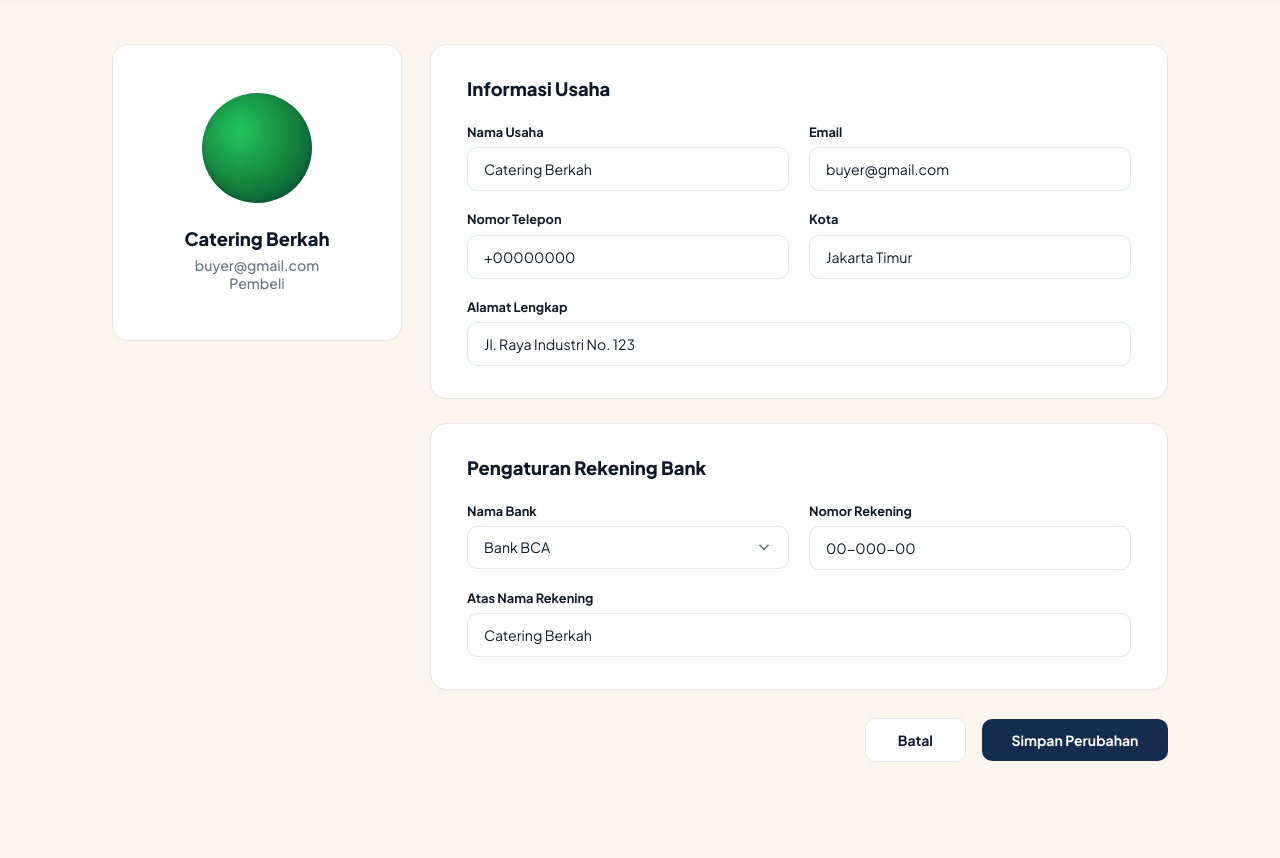
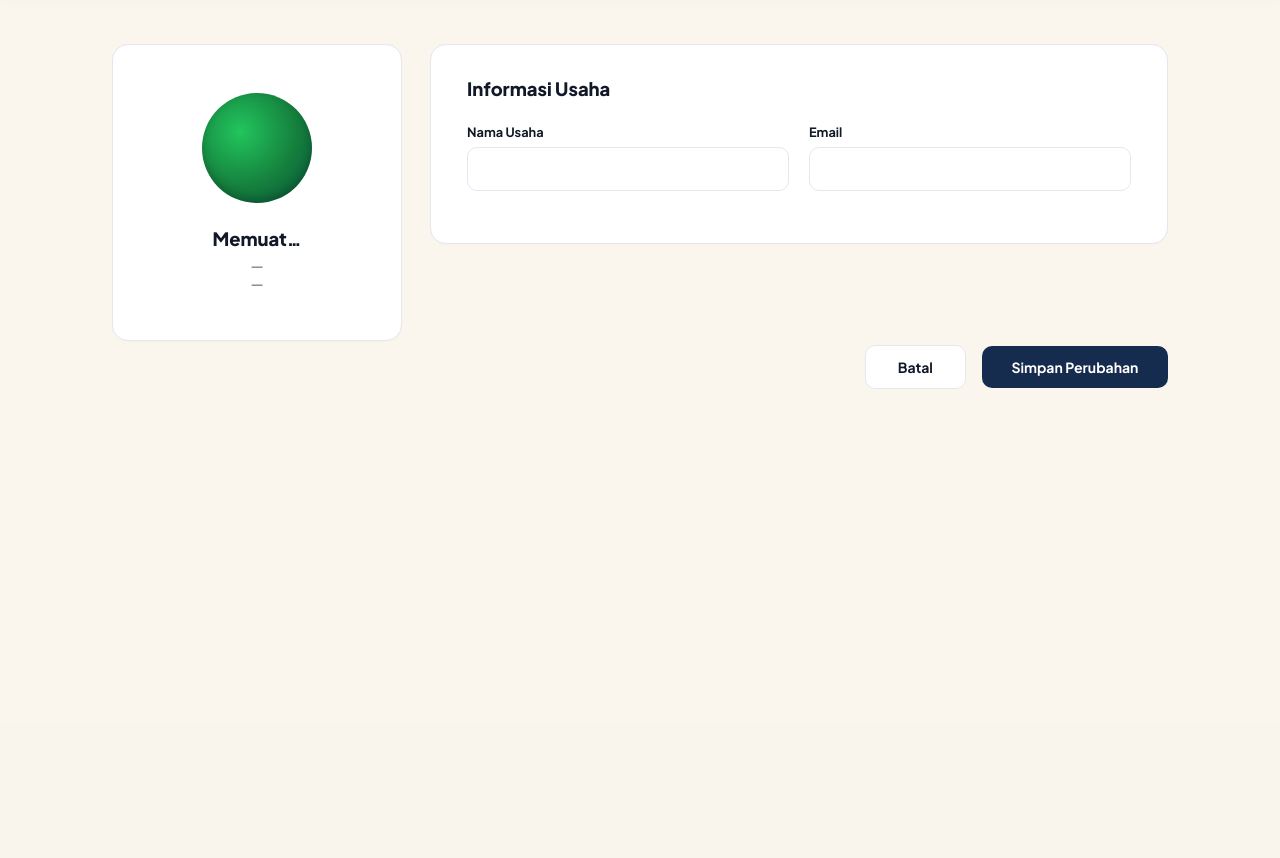
Before and after one commit to Vallens-jpg/B2B, a PHP site: template src/pages/profil.php in a window 1280 px wide. Shown: the part 76-934 px from the top of the page. After the commit the page ends 465 px from the top, so only its background shows below. Run offline with PHP 8.4, Linux system fonts and the light colour scheme; the template is opened without the code that fills it, so the values that code supplies are empty.

Commit message:
Profil: hapus field tanpa kolom database, Simpan asli via API auth/update.php

```diff
--- a/src/pages/profil.php
+++ b/src/pages/profil.php
@@ -355,9 +355,9 @@
       <!-- Left Column: Avatar & Business Summary Card -->
       <aside class="profil-avatar-card">
         <div class="profil-gradient-circle"></div>
-        <h2 class="profil-business-name" id="displayBusinessName">Catering Berkah</h2>
-        <p class="profil-business-email" id="displayEmail">buyer@gmail.com</p>
-        <p class="profil-business-email" id="displayRole">Pembeli</p>
+        <h2 class="profil-business-name" id="displayBusinessName">Memuat…</h2>
+        <p class="profil-business-email" id="displayEmail">—</p>
+        <p class="profil-business-email" id="displayRole">—</p>
       </aside>
 
       <!-- Right Column: Form Sections & Actions -->
@@ -370,61 +370,16 @@
           <div class="form-row-two-col">
             <div class="form-group-item">
               <label for="namaUsaha" class="profil-input-label">Nama Usaha</label>
-              <input type="text" id="namaUsaha" class="profil-input-field" value="Catering Berkah">
+              <input type="text" id="namaUsaha" class="profil-input-field" value="">
             </div>
             <div class="form-group-item">
               <label for="emailUsaha" class="profil-input-label">Email</label>
-              <input type="email" id="emailUsaha" class="profil-input-field" value="buyer@gmail.com">
+              <input type="email" id="emailUsaha" class="profil-input-field" value="">
             </div>
           </div>
 
-          <div class="form-row-two-col">
-            <div class="form-group-item">
-              <label for="nomorTelepon" class="profil-input-label">Nomor Telepon</label>
-              <input type="text" id="nomorTelepon" class="profil-input-field" value="+00000000">
-            </div>
-            <div class="form-group-item">
-              <label for="kotaUsaha" class="profil-input-label">Kota</label>
-              <input type="text" id="kotaUsaha" class="profil-input-field" value="Jakarta Timur">
-            </div>
           </div>
 
-          <div class="form-group-item full-width">
-            <label for="alamatLengkap" class="profil-input-label">Alamat Lengkap</label>
-            <input type="text" id="alamatLengkap" class="profil-input-field" value="Jl. Raya Industri No. 123">
-          </div>
-        </div>
-
-        <!-- 2. Pengaturan Rekening Bank Card -->
-        <div class="profil-card">
-          <h2 class="profil-section-heading">Pengaturan Rekening Bank</h2>
-
-          <div class="form-row-two-col">
-            <div class="form-group-item">
-              <label for="namaBank" class="profil-input-label">Nama Bank</label>
-              <div class="profil-select-wrap">
-                <select id="namaBank" class="profil-select-field">
-                  <option value="Bank BCA" selected>Bank BCA</option>
-                  <option value="Bank Mandiri">Bank Mandiri</option>
-                  <option value="Bank BNI">Bank BNI</option>
-                  <option value="Bank BRI">Bank BRI</option>
-                </select>
-                <svg class="profil-select-arrow" viewBox="0 0 24 24">
-                  <polyline points="6 9 12 15 18 9"/>
-                </svg>
-              </div>
-            </div>
-
-            <div class="form-group-item">
-              <label for="nomorRekening" class="profil-input-label">Nomor Rekening</label>
-              <input type="text" id="nomorRekening" class="profil-input-field" value="00-000-00">
-            </div>
-          </div>
-
-          <div class="form-group-item full-width">
-            <label for="atasNamaRekening" class="profil-input-label">Atas Nama Rekening</label>
-            <input type="text" id="atasNamaRekening" class="profil-input-field" value="Catering Berkah">
-          </div>
         </div>
 
         <!-- Bottom Action Buttons -->
@@ -443,11 +398,14 @@
   <!-- Floating Navigation for Prototype Walkthrough -->
 
   <script>
-    // ---- Profil asli dari API me.php (fallback: nilai contoh di HTML) ----
+    // ---- Profil asli dari API me.php ----
     (function () {
       const labelRole = { pembeli: 'Pembeli', perusahaan: 'Perusahaan', admin: 'Admin' };
       fetch('../api/auth/me.php')
-        .then(function (r) { return r.json(); })
+        .then(function (r) {
+          if (r.status === 401) { window.location.href = '../login.php'; return null; }
+          return r.json();
+        })
         .then(function (res) {
           if (!res || !res.ok || !res.data) return;
           const u = res.data;
@@ -472,21 +430,34 @@
             if (roleEl) roleEl.innerText = labelRole[u.role] || u.role;
           }
         })
-        .catch(function () { /* biarkan nilai contoh bila API gagal / belum login */ });
+        .catch(function () { /* biarkan nilai netral bila API gagal */ });
     })();
 
+    // Simpan profil ke database lewat API (bukan hanya ubah tampilan).
     function simpanProfil() {
       const nama = document.getElementById('namaUsaha').value.trim();
       const email = document.getElementById('emailUsaha').value.trim();
-
-      if (nama) {
-        document.getElementById('displayBusinessName').innerText = nama;
+      if (!nama || !email) {
+        alert('Nama dan email wajib diisi.');
+        return;
       }
-      if (email) {
-        document.getElementById('displayEmail').innerText = email;
-      }
-
-      alert('Perubahan profil berhasil disimpan!');
+      fetch('../api/auth/update.php', {
+        method: 'POST',
+        headers: { 'Content-Type': 'application/json' },
+        body: JSON.stringify({ nama: nama, email: email })
+      })
+        .then(function (r) { return r.json(); })
+        .then(function (res) {
+          if (!res.ok) {
+            alert(res.error || 'Gagal menyimpan profil.');
+            return;
+          }
+          document.getElementById('displayBusinessName').innerText = res.data.nama;
+          document.getElementById('displayEmail').innerText = res.data.email;
+          document.querySelectorAll('.user-name-text').forEach(function (el) { el.innerText = res.data.nama; });
+          alert('Perubahan profil berhasil disimpan!');
+        })
+        .catch(function () { alert('Gagal menghubungi server.'); });
     }
 
     // Dropdown notification helpers
```
Also changed, not shown: src/api/auth/update.php (added, +45 -0 lines).
